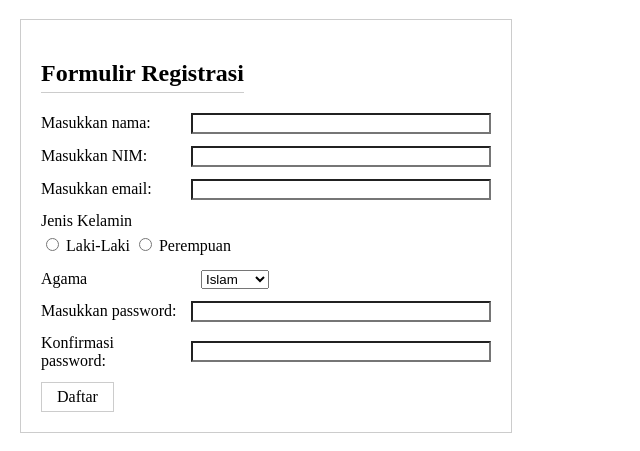
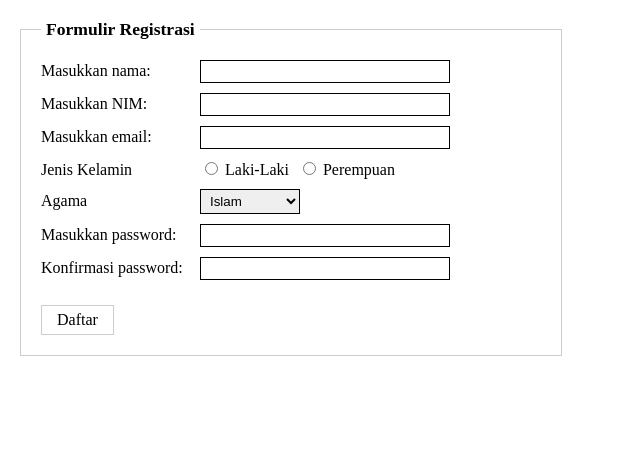
Before and after one commit to juliopraja/Asset-Pemrograman-web, a plain HTML site: page pemqweb/index.html in a window 1280 px wide. Shown: the part 61-512 px from the top of the page, without its empty margins (0-640 px from the left). Drawn offline with Linux system fonts and the light colour scheme.

Commit message:
Add files via upload

```diff
--- a/pemqweb/index.html
+++ b/pemqweb/index.html
@@ -6,151 +6,132 @@
     <title>Registrasi</title>
 
     <style>
+        /* CSS GLOBAL: Setting Font dan Margin */
         body {
-            /* Pakai font yang keliatan kayak Times New Roman */
+            /* [KOMENTAR]: Wajib pakai Times New Roman/Serif karena di contoh aslinya fontnya klasik */
             font-family: 'Times New Roman', Times, serif;
             margin: 20px;
         }
-        /* Style buat kotak frame form utama */
-        .form-container {
+
+        /* [KOMENTAR]: Styling Frame Form utama pakai <fieldset> */
+        fieldset {
             border: 1px solid #ccc;
             padding: 20px;
-            width: 450px;
-            margin: 0;
-        }
-        /* Garis tipis di bawah judul 'Formulir Registrasi' */
-        h2 {
-            /* ... (properti lain) ... */
-            border-bottom: 1px solid #ccc; /* Ini buat garisnya */
-            padding-bottom: 5px;
-            width: fit-content; /* Garisnya cuma sepanjang teks */
+            width: 500px; /* Lebar frame diatur biar input dan labelnya sejajar rapi */
+            margin: 10px 0;
         }
 
-        /* PENTING! Class buat Label dan Input jadi satu baris */
-        .form-group-inline {
-            display: flex; /* Ini kunci utamanya! Biar elemennya sejajar horizontal */
-            align-items: center; /* Biar posisi label dan inputnya pas di tengah */
-            margin-bottom: 12px;
+        /* [KOMENTAR]: Styling Judul Fieldset */
+        legend {
+            font-weight: bold;
+            font-size: 1.1em;
+            padding: 0 5px;
         }
 
-        /* Mengatur lebar khusus buat label biar semua kotak input sejajar rapi */
-        .form-group-inline label {
-            width: 150px;
-            margin-right: 10px;
-            text-align: left;
-            font-weight: normal;
+        /* [KOMENTAR]: Styling untuk setiap baris input (pengganti tag <br> di awal) */
+        .form-row {
+            margin-bottom: 10px; /* Kasih jarak antar baris */
         }
 
-        /* Style buat kotak-kotak inputnya (biar nggak melengkung dan lebarnya pas) */
-        .input-field input[type="text"],
-        .input-field input[type="email"],
-        .input-field input[type="password"] {
-            width: 300px; /* Lebar segini udah pas kayak di gambar */
-            border-radius: 0; /* Biar sudutnya kotak */
+        /* [KOMENTAR]: Mengatur label (Nama, NIM, dll.) agar lebarnya seragam 150px */
+        .form-row label {
+            display: inline-block;
+            width: 150px;
+            text-align: left;
+            margin-right: 5px;
+        }
+
+        /* [KOMENTAR]: Mengatur kotak input agar lebarnya sama dan sudutnya kotak */
+        input[type="text"],
+        input[type="password"],
+        input[type="email"],
+        select {
+            width: 250px; /* Lebar kotak input diseragamkan */
+            padding: 3px 5px;
+            border-radius: 0; /* Biar sudutnya kotak (kayak di contoh) */
+            border: 1px solid black;
             box-sizing: border-box;
         }
 
-        /* Class khusus buat Jenis Kelamin (karena dia vertikal, nggak pakai flex) */
-        .form-group-vertical {
-            margin-bottom: 15px;
+        /* [KOMENTAR]: Mengatur input radio/checkbox agar nggak mengambil lebar penuh */
+        input[type="radio"], input[type="checkbox"] {
+            width: auto;
         }
-        .form-group-vertical label {
-            display: block; /* Biar Label 'Jenis Kelamin' ada di baris sendiri */
-            margin-bottom: 5px;
-            font-weight: normal;
-        }
-        /* ... (properti CSS lain) ... */
 
-        /* Style untuk Tombol Daftar (sekarang menjadi class .tombol-daftar) */
+        /* Style untuk Tombol Daftar */
         .tombol-daftar {
-            text-decoration: none; /* HILANGKAN garis bawah default link */
+            /* [KOMENTAR]: Pakai <a> dan distilasi biar terlihat kayak tombol asli */
+            text-decoration: none;
             background-color: white;
             color: black;
             padding: 5px 15px;
             border: 1px solid #ccc;
             border-radius: 0;
             cursor: pointer;
-            margin-top: 10px;
+            margin-top: 15px;
             font-weight: normal;
-            display: block; /* Pakai block biar tombol ada di baris baru */
-            width: fit-content; /* Biar lebarnya cuma sebesar teks */
+            display: inline-block;
         }
-        /* Hapus style untuk tag button (karena sudah diganti) */
-        button { display: none; }
     </style>
 </head>
 <body>
 
     <h1>Registrasi Akun</h1>
 
-    <div class="form-container">
-        <h2>Formulir Registrasi</h2>
+    <fieldset>
+        <legend>Formulir Registrasi</legend>
 
-        <form action="/submit-form" method="post">
+        <form action="biodata.html" method="post">
 
-            <div class="form-group-inline">
+            <div class="form-row">
                 <label for="nama">Masukkan nama:</label>
-                <div class="input-field">
-                    <input type="text" id="nama" name="nama" value="" required>
-                </div>
+                <input type="text" id="nama" name="nama" required><br>
             </div>
 
-            <div class="form-group-inline">
+            <div class="form-row">
                 <label for="nim">Masukkan NIM:</label>
-                <div class="input-field">
-                    <input type="text" id="nim" name="nim" value="" required>
-                </div>
+                <input type="text" id="nim" name="nim" required><br>
             </div>
 
-            <div class="form-group-inline">
+            <div class="form-row">
                 <label for="email">Masukkan email:</label>
-                <div class="input-field">
-                    <input type="email" id="email" name="email" value="" required>
-                </div>
+                <input type="email" id="email" name="email" required><br>
             </div>
 
-            <div class="form-group-vertical">
-                <label>Jenis Kelamin</label>
-                <div class="radio-options">
-                    <input type="radio" id="laki" name="jenis_kelamin" value="Laki-Laki">
-                    <label for="laki" style="display: inline;">Laki-Laki</label>
-
-                    <input type="radio" id="perempuan" name="jenis_kelamin" value="Perempuan">
-                    <label for="perempuan" style="display: inline;">Perempuan</label>
-                </div>
+            <div class="form-row">
+                <label style="width: 150px;">Jenis Kelamin</label>
+                <input type="radio" id="laki" name="jk" value="Laki-Laki">
+                <label for="laki" style="width: auto;">Laki-Laki</label>
+                <input type="radio" id="perempuan" name="jk" value="Perempuan">
+                <label for="perempuan" style="width: auto;">Perempuan</label>
+                <br>
             </div>
 
-            <div class="form-group-inline">
+            <div class="form-row">
                 <label for="agama">Agama</label>
-                <div class="input-field">
-                    <select id="agama" name="agama">
-                        <option value="islam">Islam</option>
-                        <option value="kristen">Kristen</option>
-                        <option value="hindu">Hindu</option>
-                        <option value="buddha">Buddha</option>
-                    </select>
-                </div>
+                <select id="agama" name="agama" style="width: 100px;">
+                    <option value="Islam">Islam</option>
+                    <option value="Kristen">Kristen</option>
+                    <option value="Hindu">Hindu</option>
+                    <option value="Buddha">Buddha</option>
+                </select>
+                <br>
             </div>
 
-            <div class="form-group-inline">
+            <div class="form-row">
                 <label for="password">Masukkan password:</label>
-                <div class="input-field">
-                    <input type="password" id="password" name="password" value="" required>
-                </div>
+                <input type="password" id="password" name="password" required><br>
             </div>
 
-            <div class="form-group-inline">
-                <label for="konfirmasi_password">Konfirmasi password:</label>
-                <div class="input-field">
-                    <input type="password" id="konfirmasi_password" name="konfirmasi_password" value="" required>
-                </div>
+            <div class="form-row">
+                <label for="konfirmasi">Konfirmasi password:</label>
+                <input type="password" id="konfirmasi" name="konfirmasi" required><br>
             </div>
 
             <a href="biodata.html" class="tombol-daftar">Daftar</a>
 
-            <button type="submit" style="display: none;">Daftar</button>
         </form>
-    </div>
+    </fieldset>
 
 </body>
 </html>
```
